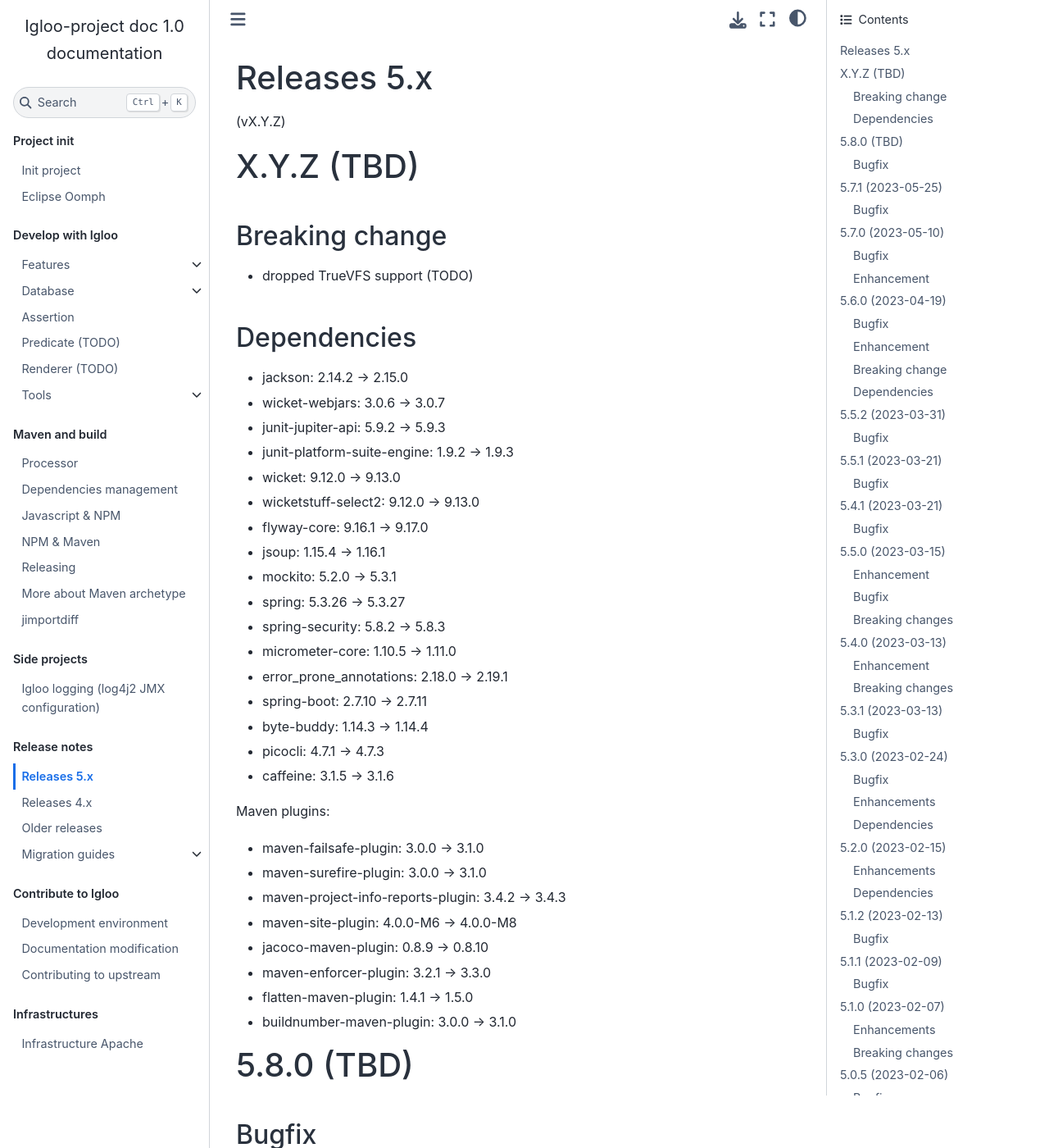
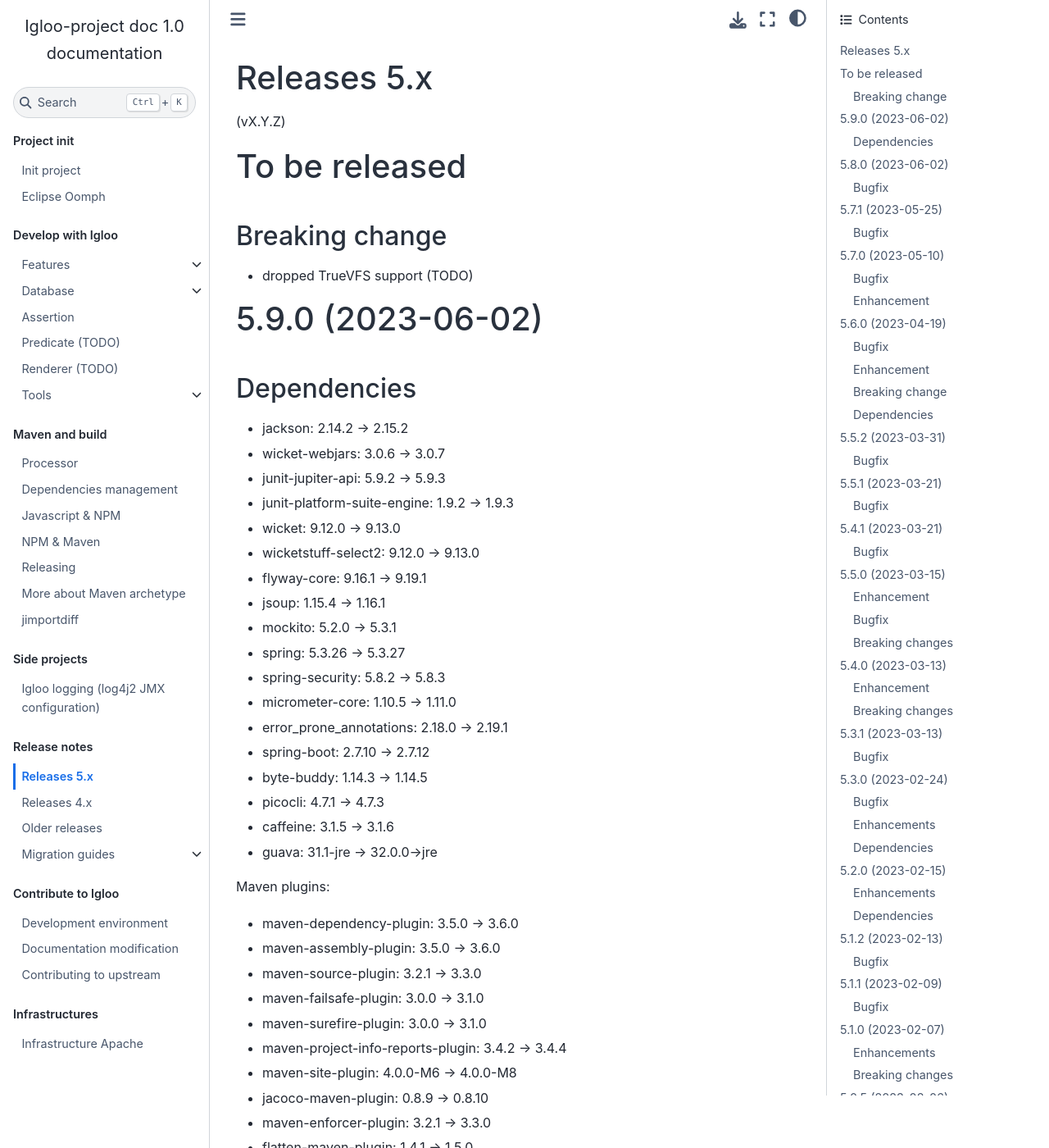
Before and after one commit to igloo-project/igloo-doc, a Sphinx documentation site: the page built from source/release-notes/releases-5.x.md, in a window 1280 px wide and 1400 px high. Shown: the whole window at 82% size. Built offline with Sphinx 7.4.7 and the Sphinx Book theme 1.1.4, drawn with Linux system fonts in a browser that asks for light colours.

Commit message:
igloo releases 5.8.0 + 5.9.0

```diff
--- a/source/release-notes/releases-5.x.md
+++ b/source/release-notes/releases-5.x.md
@@ -2,37 +2,45 @@
 
 (vX.Y.Z)
 
-# X.Y.Z (TBD)
+# To be released
 
 ## Breaking change
 
 * dropped TrueVFS support (TODO)
 
+(v5.9.0)=
+
+# 5.9.0 (2023-06-02)
+
 ## Dependencies
 
-* jackson: 2.14.2 -> 2.15.0
+* jackson: 2.14.2 -> 2.15.2
 * wicket-webjars: 3.0.6 -> 3.0.7
 * junit-jupiter-api: 5.9.2 -> 5.9.3
 * junit-platform-suite-engine: 1.9.2 -> 1.9.3
 * wicket: 9.12.0 -> 9.13.0
 * wicketstuff-select2: 9.12.0 -> 9.13.0
-* flyway-core: 9.16.1 -> 9.17.0
+* flyway-core: 9.16.1 -> 9.19.1
 * jsoup: 1.15.4 -> 1.16.1
 * mockito: 5.2.0 -> 5.3.1
 * spring: 5.3.26 -> 5.3.27
 * spring-security: 5.8.2 -> 5.8.3
 * micrometer-core: 1.10.5 -> 1.11.0
 * error_prone_annotations: 2.18.0 -> 2.19.1
-* spring-boot: 2.7.10 -> 2.7.11
-* byte-buddy: 1.14.3 -> 1.14.4
+* spring-boot: 2.7.10 -> 2.7.12
+* byte-buddy: 1.14.3 -> 1.14.5
 * picocli: 4.7.1 -> 4.7.3
 * caffeine: 3.1.5 -> 3.1.6
+* guava: 31.1-jre -> 32.0.0->jre
 
 Maven plugins:
 
+* maven-dependency-plugin: 3.5.0 -> 3.6.0
+* maven-assembly-plugin: 3.5.0 -> 3.6.0
+* maven-source-plugin: 3.2.1 -> 3.3.0
 * maven-failsafe-plugin: 3.0.0 -> 3.1.0
 * maven-surefire-plugin: 3.0.0 -> 3.1.0
-* maven-project-info-reports-plugin: 3.4.2 -> 3.4.3
+* maven-project-info-reports-plugin: 3.4.2 -> 3.4.4
 * maven-site-plugin: 4.0.0-M6 -> 4.0.0-M8
 * jacoco-maven-plugin: 0.8.9 -> 0.8.10
 * maven-enforcer-plugin: 3.2.1 -> 3.3.0
@@ -41,7 +49,7 @@
 
 (v5.8.0)=
 
-# 5.8.0 (TBD)
+# 5.8.0 (2023-06-02)
 
 ## Bugfix
 
```
